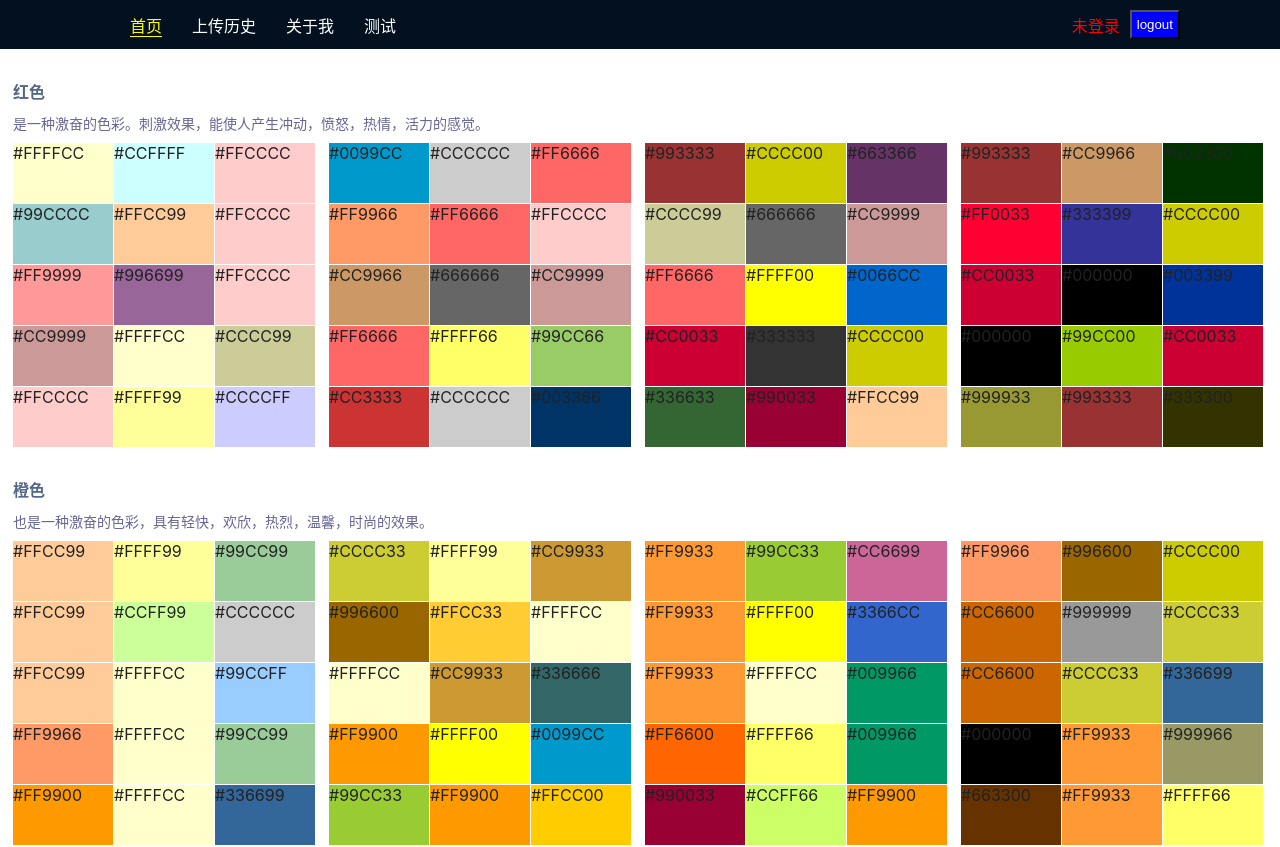
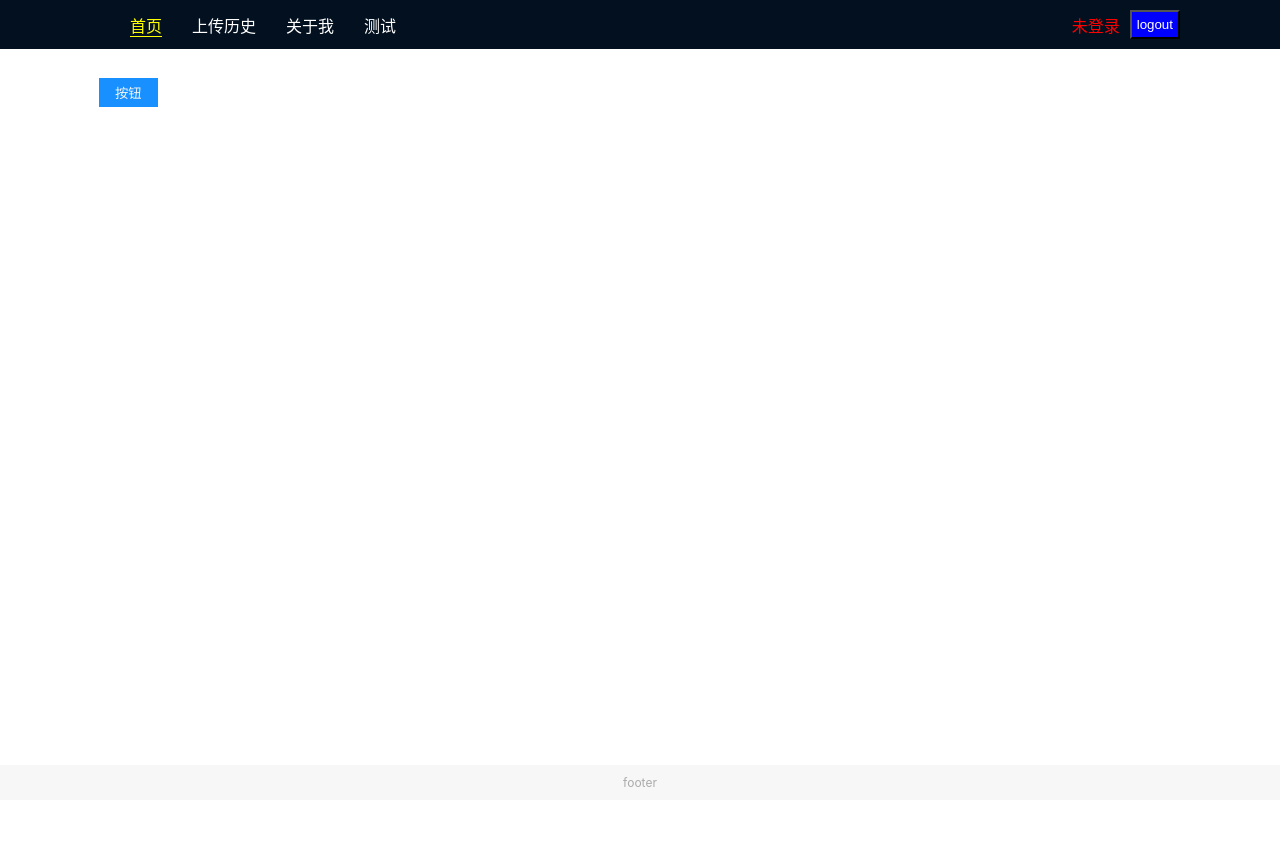
Before and after one commit to leigp555/react-ui-lib, a React app: page /#/ in a window 1280 px wide. Shown: the top 847 px of the page. After the commit the page ends 800 px from the top, so only its background shows below. Built offline with nearby package versions, Linux system fonts and the light colour scheme.

Commit message:
fix: 修复notification组件定位问题

```diff
--- a/src/lib/Notification/index.scss
+++ b/src/lib/Notification/index.scss
@@ -1,5 +1,5 @@
 #ui-pop{
-  position: absolute;
+  position: fixed;
   top: 0;
   right: 20px;
   z-index: 100;
--- a/src/pages/Home.tsx
+++ b/src/pages/Home.tsx
@@ -1,19 +1,34 @@
 import React from 'react';
 import styled from 'styled-components';
-import Palette from '../lib/Palette/Palette';
+import Notification, { openNotification } from '../lib/Notification/Notification';
+
+import Button from '../lib/Button/Button';
 
 const Wrap = styled.div`
   display: flex;
   flex-direction: column;
-  gap: 100px;
-  justify-content: center;
-  align-items: center;
+  gap: 50px;
 `;
 
 const Home: React.FC = () => {
+  const open = () => {
+    openNotification(
+      <Notification>
+        <p>Notification Title</p>
+        <div>
+          Lorem ipsum dolor sit amet, consectetur adipisicing elit. Adipisci assumenda cum ex
+          explicabo fuga, illo ipsa laudantium libero magni minus nobis nostrum, odio quam quibusdam
+          recusandae saepe soluta totam voluptates?
+        </div>
+      </Notification>,
+      3000
+    );
+  };
   return (
     <Wrap>
-      <Palette />
+      <div>
+        <Button onClick={open}>按钮</Button>
+      </div>
     </Wrap>
   );
 };
```
Also changed, not shown: src/lib/Palette/example.tsx (added, +22 -0 lines).
